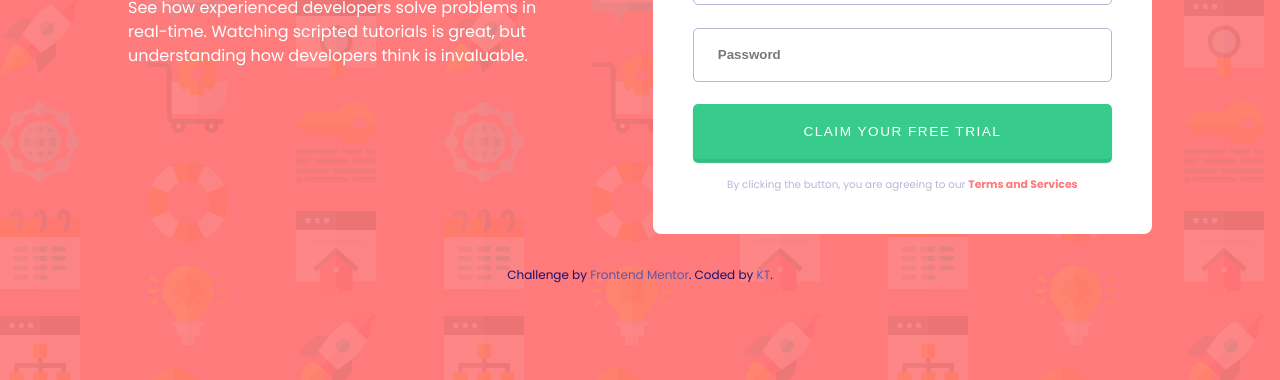
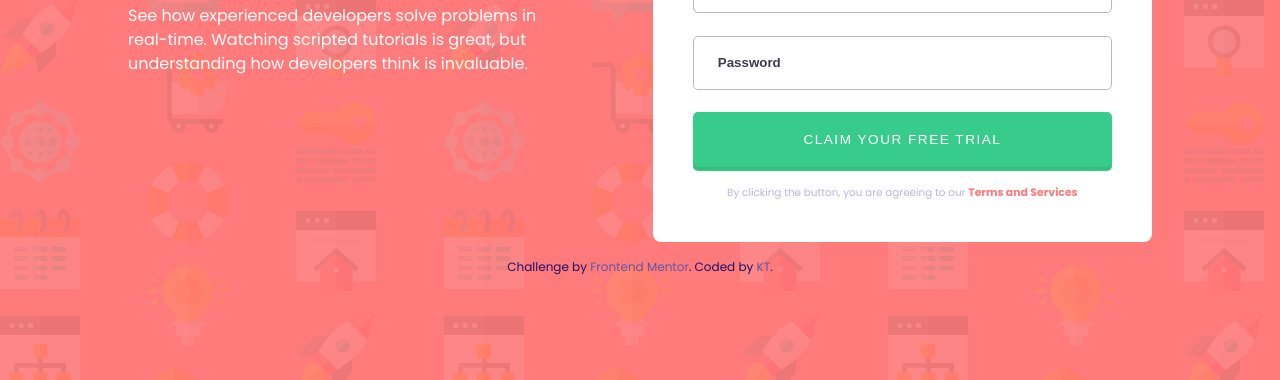
Before and after one commit to KtGitIt/intro-signup-form-byKT, a plain HTML site: page index.html in a window 1280 px wide. Shown: the part 420-800 px from the top of the page. Drawn offline with Linux system fonts and the light colour scheme.

Commit message:
fixes placeholder text color

```diff
--- a/style.css
+++ b/style.css
@@ -78,8 +78,8 @@ small {
 }
 
 .input::placeholder {
-  color: hsl(249, 3%, 48%);
-  font-weight: 600;
+  color: hsl(249, 10%, 26%);
+  font-weight: 700;
 }
 .input-error {
   border: 1px solid hsl(0, 100%, 74%);
@@ -145,7 +145,7 @@ small {
   .container {
     max-width: 1440px;
     padding: 0;
-    margin: 0 0 2rem 0;
+    margin: 0 0 1rem 0;
     display: flex;
     justify-content: center;
     align-items: center;
```
